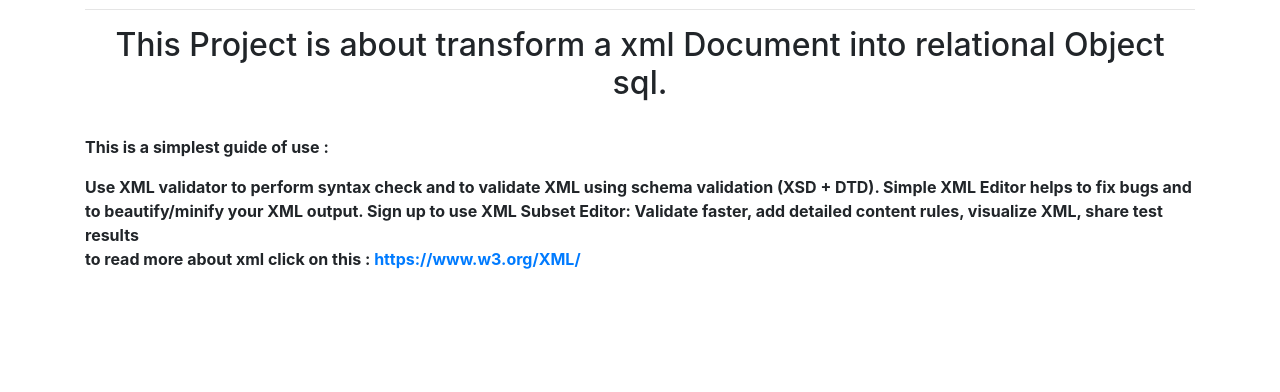
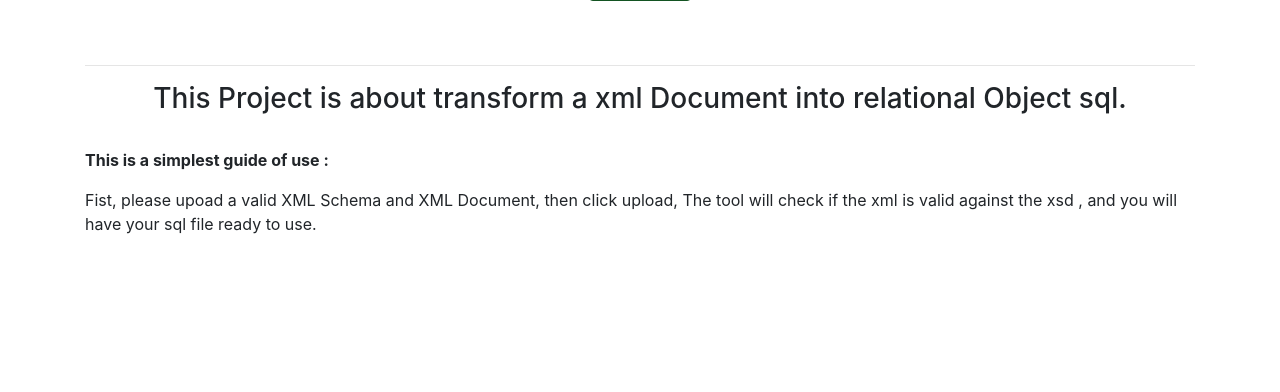
Before and after one commit to SalhiAnas/flaskProject, a Flask app: page / in a window 1280 px wide. Shown: the part 408-800 px from the top of the page. Run offline with Flask 2, Linux system fonts and the light colour scheme; some libraries are stand-ins or nearby versions.

Commit message:
everything is working

```diff
--- a/templates/index.html
+++ b/templates/index.html
@@ -70,6 +70,8 @@
 <div class="container" >
     <br />
     <br />
+    <b><h1>XML Schema to relationnal Schema. </h1></b>
+
     <div class="header">
       <form action = "http://localhost:5000/uploader" method = "POST"
          enctype = "multipart/form-data">
@@ -89,29 +91,28 @@
                 </div>
             </div>
           </div>
-        </form>
-    </div>
-          <br />
-          <br />
           <div class="row">
               <div class="col-md-12 text-center">
               <button class="btn-success btn-lg" type = "submit">Upload</button>
               </div>
           </div>
+        </form>
+    </div>
+          <br />
+          <br />
+
           <hr >
           <footer>
               <center>
-              <b><h2>This Project is about transform a xml Document into relational Object sql. </h2></b>
+              <b><h3>This Project is about transform a xml Document into relational Object sql. </h3></b>
               </center>
               <br />
               <p><b>This is a simplest guide of use :</b></p>
               <div id="guide">
-                <b>Use XML validator to perform syntax check and to validate XML using schema validation (XSD + DTD). Simple XML Editor helps to fix bugs and to beautify/minify your XML output. Sign up to use XML Subset Editor: Validate faster, add detailed content rules, visualize XML, share test results
-                    <br /> to read more about xml click on this  :  <a href="https://www.w3.org/XML/">https://www.w3.org/XML/</a>
-                </b>
+                Fist, please upoad a valid XML Schema and XML Document, then click upload,  The tool will check if the xml is valid against the xsd ,
+                  and you will have your sql file ready to use.
               </div>
           </footer>
-      </form>
 </div>
 
 
```
